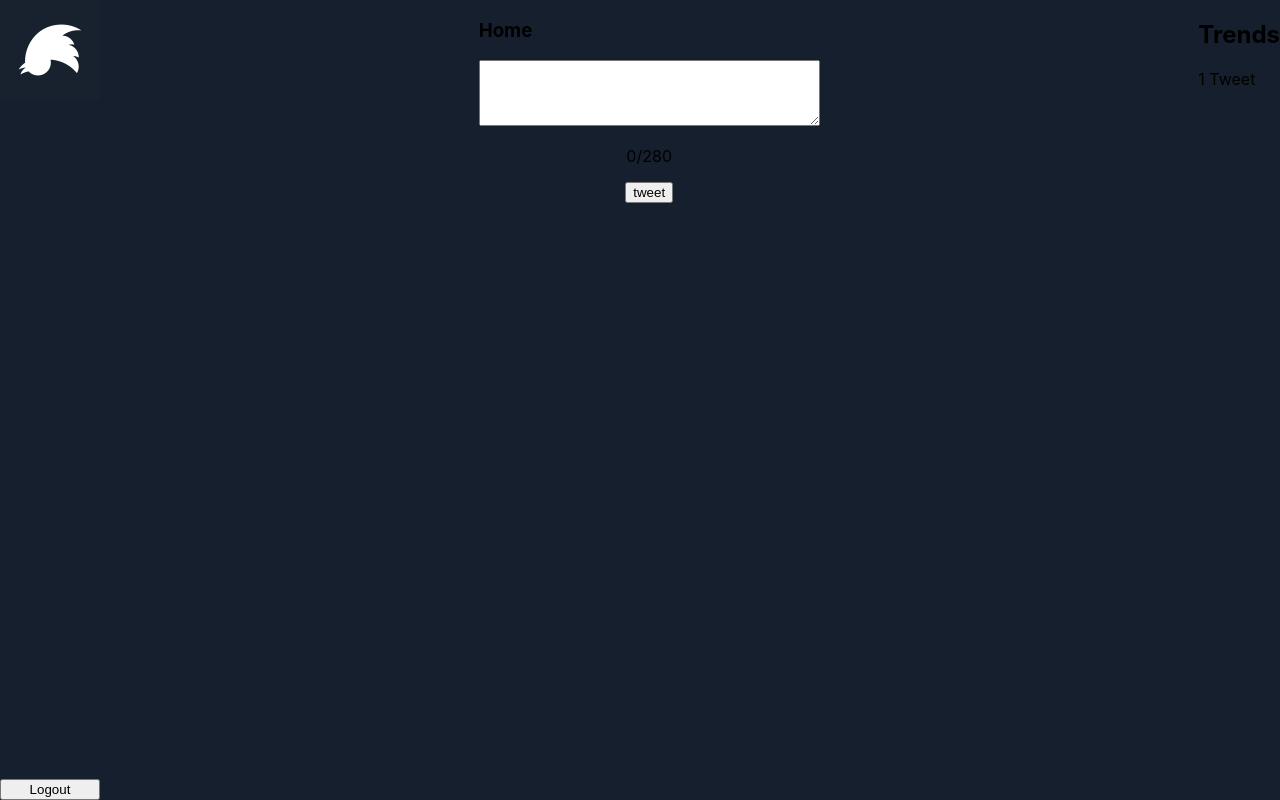
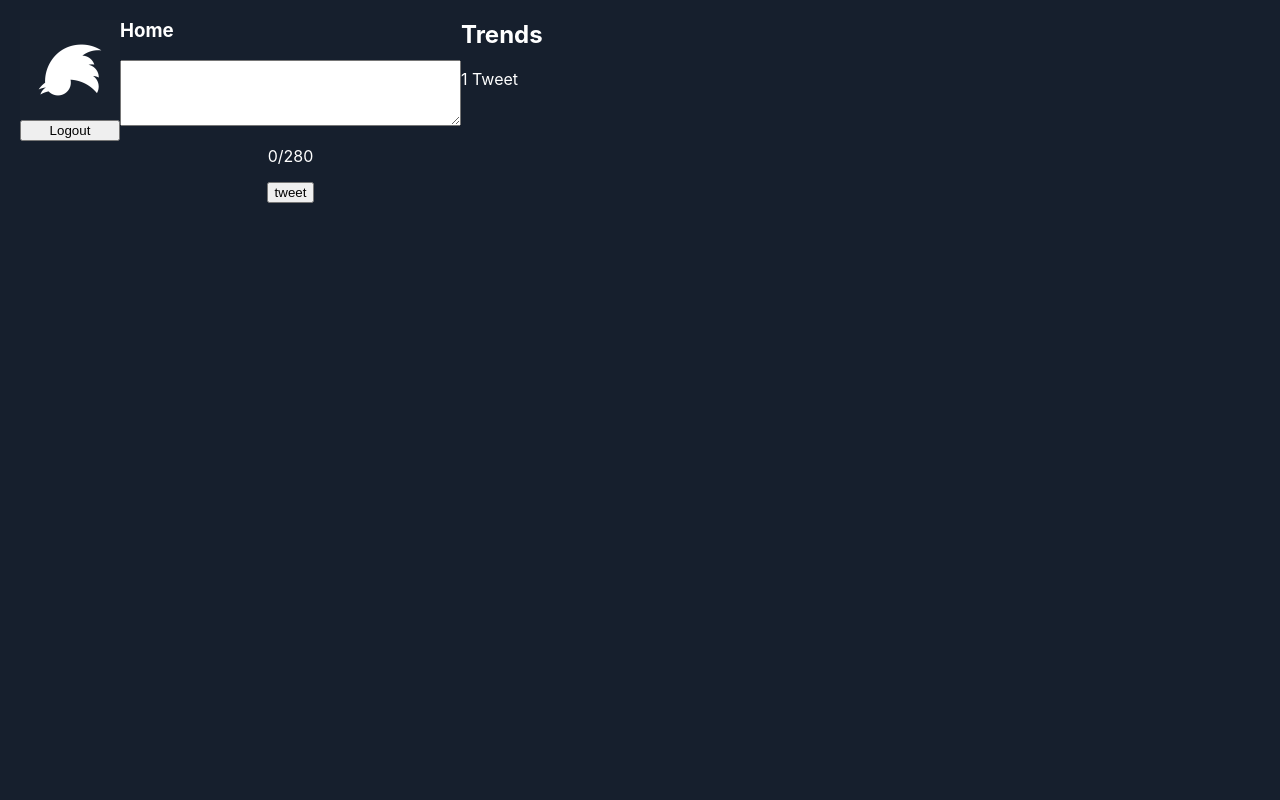
Before and after one commit to TahaAissat/hackatweet-frontend, a Next.js app: page /home in a window 1280 px wide. Built offline with nearby package versions, Linux system fonts and the light colour scheme; no server answers.

Commit message:
frontend

```diff
--- a/components/Home.js
+++ b/components/Home.js
@@ -10,9 +10,13 @@ function Home() {
   console.log(user)
   return (
     <div className={styles.Home_page}>
+      <div>
         <Leftside/>
-        <Addtweet/>
-        <LatestTweets/>
+        </div>
+        <div>
+          <Addtweet/>
+          <LatestTweets/>
+        </div>
         <Trends/>
     </div>
   );
--- a/components/Leftside.js
+++ b/components/Leftside.js
@@ -9,13 +9,9 @@ function Leftside(){
     const handleLogout = () =>{
         dispatch(logout())
     }
-    const handleRefresh = () =>{
-        localStorage.removeItem('authToken');
-        window.location.reload(true);
-    }
     return(
         <div className={styles.Leftside}>
-        <Image className={styles.Logo} src='/logo.png'width={100} height={100} onClick={()=> handleRefresh()}/>
+        <Link href='/home'><Image className={styles.Logo} src='/logo.png'width={100} height={100}/></Link>
         <Link href='/' ><button onClick={()=> handleLogout()}>Logout</button></Link>
         </div>
     )
--- a/styles/Home.module.css
+++ b/styles/Home.module.css
@@ -3,7 +3,7 @@
     display: flex;
     width: 100vw;
     height: 100vh;
-    justify-content: space-between;
+    color: white;
 }
 .Logo{
     cursor: pointer;
@@ -19,3 +19,8 @@
     flex-direction: column;
     align-items: center;
 }
+.Leftside{
+    margin-left: 20px;
+    margin-top: 20px;
+    margin-bottom: 20px;
+}
--- a/styles/Login.module.css
+++ b/styles/Login.module.css
@@ -43,6 +43,6 @@
     background-color: rgb(22, 31, 45);
     border: none;
     margin-top: -250px;
-    width: 15vw;
-    height: 15vh;
+    width: 170px;
+    height: 170px;
 }
```
